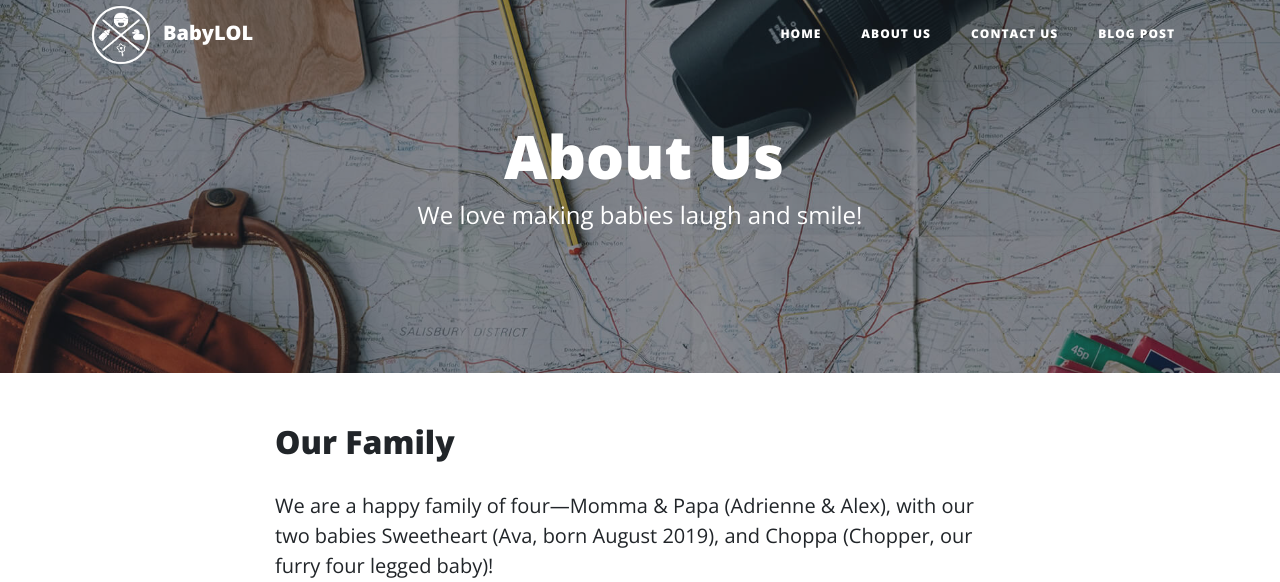
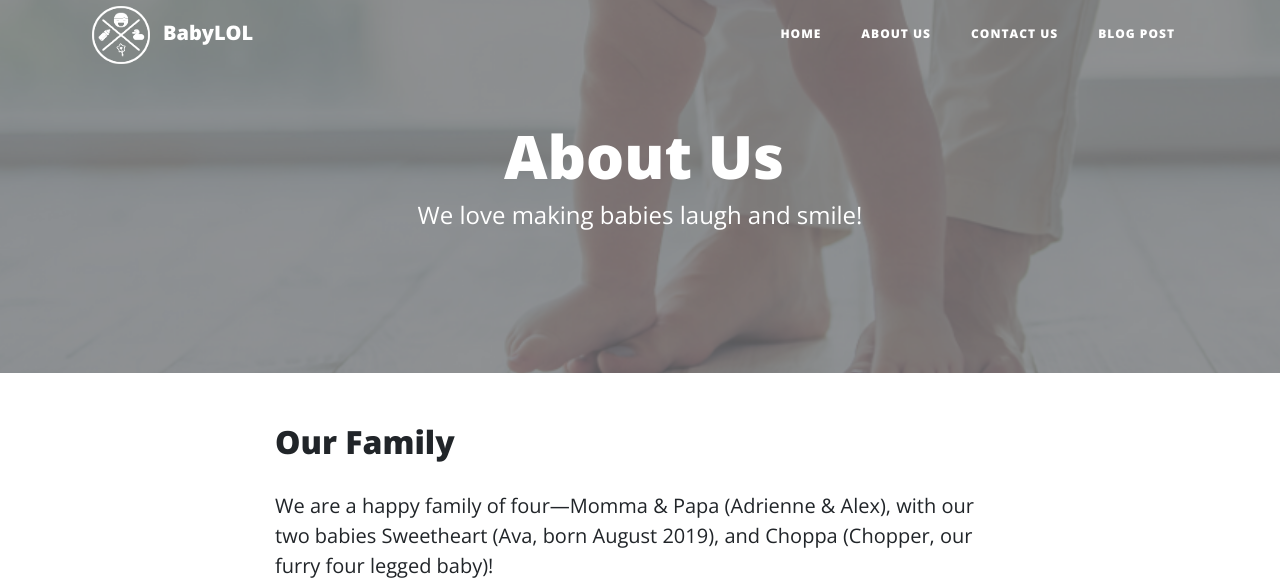
Before and after one commit to ahhlexk/babyproducts, a Django app: page /about in a window 1280 px wide. Shown: the top 582 px of the page. Run offline with Django 3.2, Linux system fonts and the light colour scheme; some libraries are stand-ins or nearby versions.

Commit message:
updated background image on about us

```diff
--- a/blog/templates/blog/base.html
+++ b/blog/templates/blog/base.html
@@ -57,7 +57,7 @@
         -->
     </div>
     {% if request.get_full_path == "/about" %}
-    <header class="masthead" style="background-image: url('/static/img/about-bg.jpg');height: 373px;background-position: 50% 50%;">
+    <header class="masthead" style="background-image: url('/static/img/about.png');height: 373px;background-position: 10% 80%;">
         <div class="overlay"></div>
         <div class="container">
             <div class="row">
```
Also changed, not shown: blog/static/img/about-bg.jpg (deleted), blog/static/img/about.png (added).
